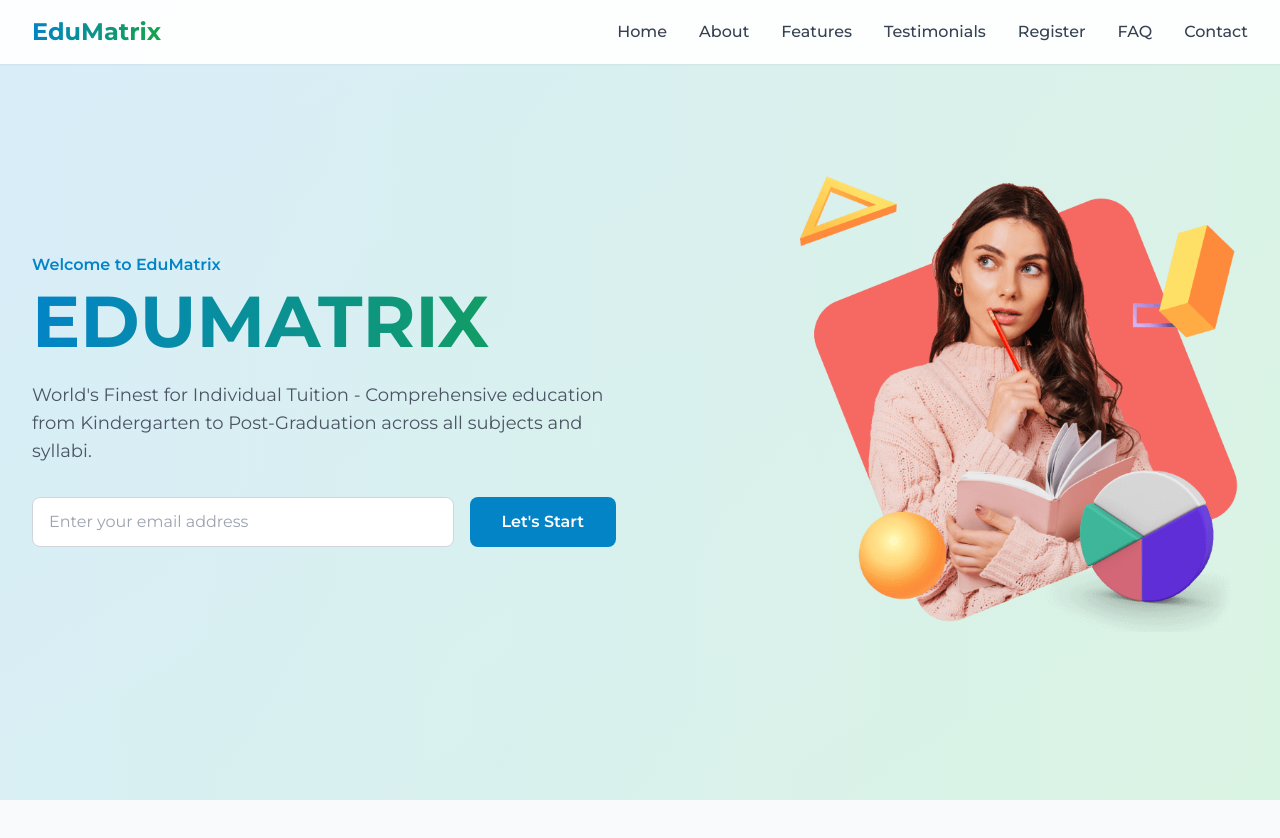
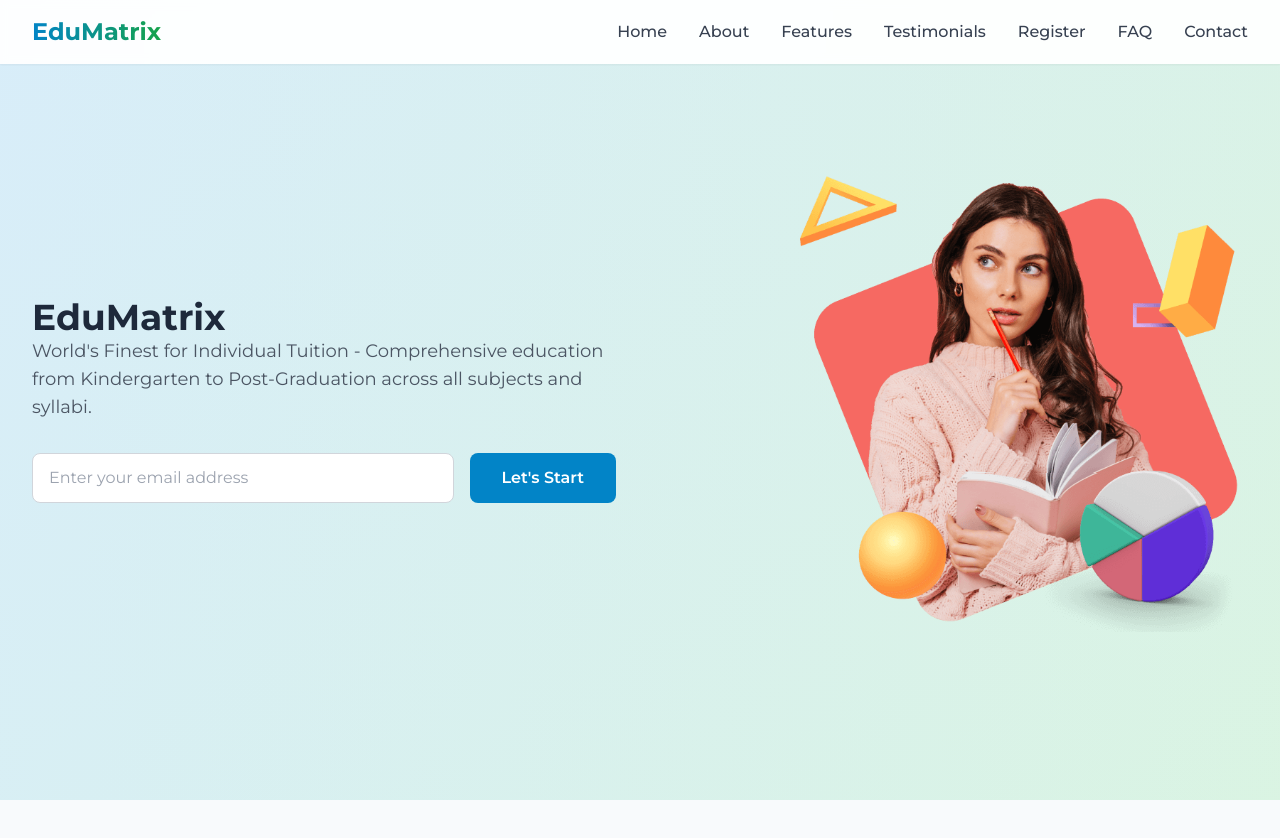
Before and after one commit to arjunvaradiyil/lmswebsite, a Next.js app: page / in a window 1280 px wide. Shown: the top 838 px of the page. Built offline with nearby package versions, Linux system fonts and the light colour scheme.

Commit message:
updated ui

```diff
--- a/components/Home.tsx
+++ b/components/Home.tsx
@@ -34,10 +34,7 @@ export default function Home(): JSX.Element {
       <div className="max-w-7xl mx-auto px-4 sm:px-6 lg:px-8 relative z-10">
         <div className="grid grid-cols-1 lg:grid-cols-2 gap-12 items-center">
           <div className="max-w-2xl" ref={textRef}>
-            <h6 className="text-primary-600 font-semibold mb-2">Welcome to EduMatrix</h6>
-            <h1 className="text-5xl md:text-7xl font-bold bg-gradient-to-r from-primary-600 to-secondary-600 bg-clip-text text-transparent mb-6">
-              EDUMATRIX
-            </h1>
+            <h1 className='text-4xl font-bold'>EduMatrix</h1>
             <p className="text-lg text-gray-600 mb-8">
               World's Finest for Individual Tuition - Comprehensive education from Kindergarten to Post-Graduation across all subjects and syllabi.
             </p>
```
